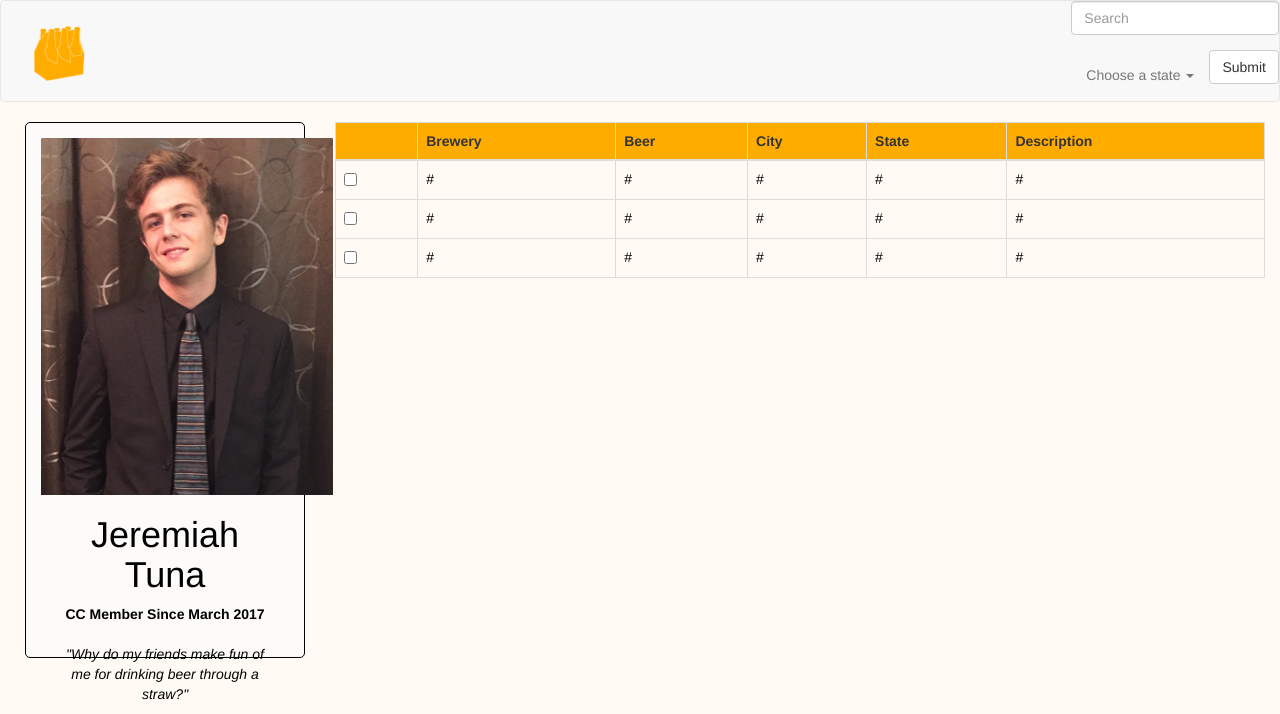
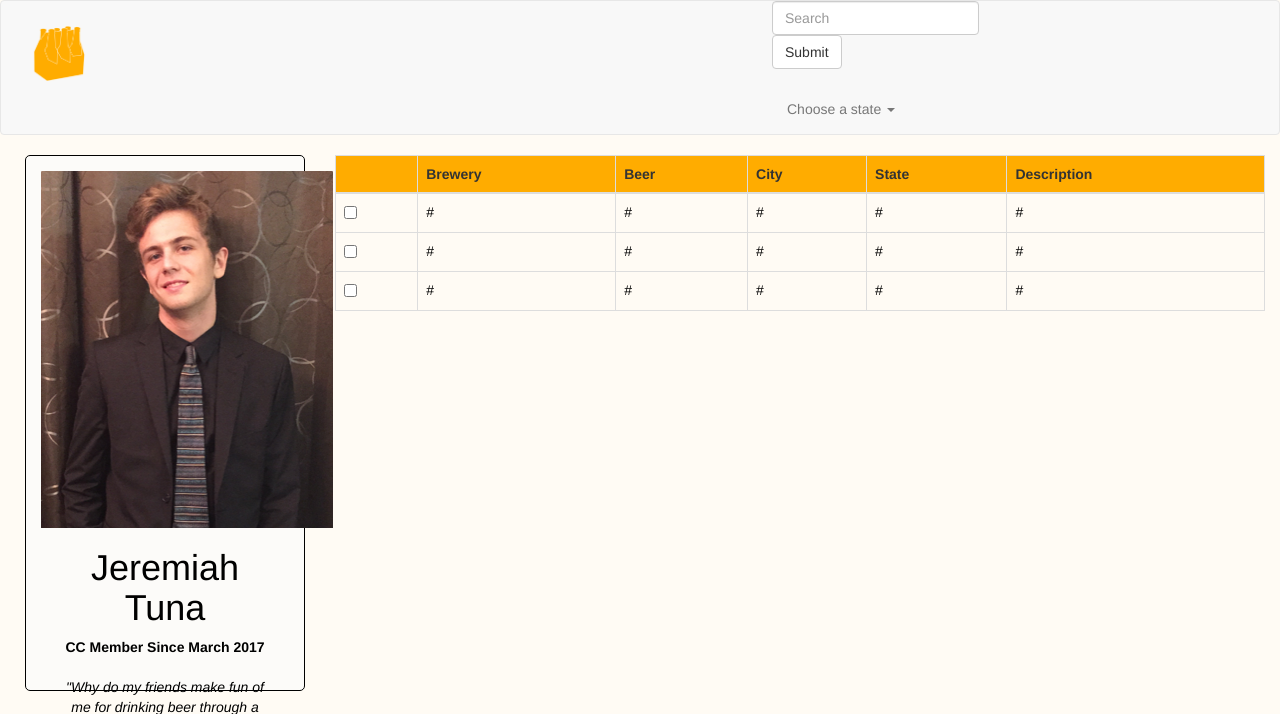
Before and after one commit to Jeffb3518/CraftCooler, a PHP site: page /public/profile.html in a window 1280 px wide. Shown: the top 714 px of the page. Run offline with PHP 8.4, Linux system fonts and the light colour scheme; some libraries are stand-ins or nearby versions.

Commit message:
pre class1

```diff
--- a/public/css/style.css
+++ b/public/css/style.css
@@ -97,7 +97,7 @@ body {
 }
 
 #state-scroll{
-    height: 90vh;
+    height: 70vh;
     overflow: auto;
 }
 
@@ -105,3 +105,7 @@ body {
     position: fixed;
     top: 0;
 }
+
+#search{
+    margin-right: 300px;
+}
--- a/public/profile.html
+++ b/public/profile.html
@@ -16,6 +16,8 @@
     <link href="https://fonts.googleapis.com/css?family=Montserrat" rel="stylesheet">
     <link href="https://fonts.googleapis.com/css?family=Great+Vibes" rel="stylesheet">
     <link href="https://fonts.googleapis.com/css?family=Open+Sans" rel="stylesheet">
+    <link href="https://fonts.googleapis.com/css?family=Montserrat" rel="stylesheet">
+    <link href="https://fonts.googleapis.com/css?family=Quicksand" rel="stylesheet">
     <link href="https://maxcdn.bootstrapcdn.com/font-awesome/4.7.0/css/font-awesome.min.css">
     <!-- Viewport -->
     <meta name="viewport" content="width=device-width, initial-scale=1">
@@ -45,10 +47,10 @@
     <!-- Collect the nav links, forms, and other content for toggling -->
 
       <ul class="nav navbar-nav navbar-right">
-          <div class="form-group">
+        <div class="form-group" id="search">
           <input type="text" class="form-control" placeholder="Search">
+          <button type="submit" class="btn btn-default">Submit</button>
         </div>
-        <button type="submit" class="btn btn-default">Submit</button>
           <li class="dropdown">
           <a href="#" class="dropdown-toggle" data-toggle="dropdown" role="button" aria-haspopup="true" aria-expanded="false">Choose a state <span class="caret"></span></a>
           <ul class="dropdown-menu" id="state-scroll">
```
